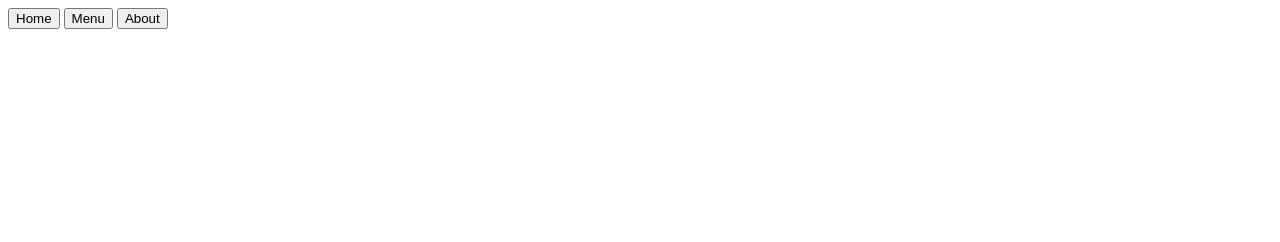
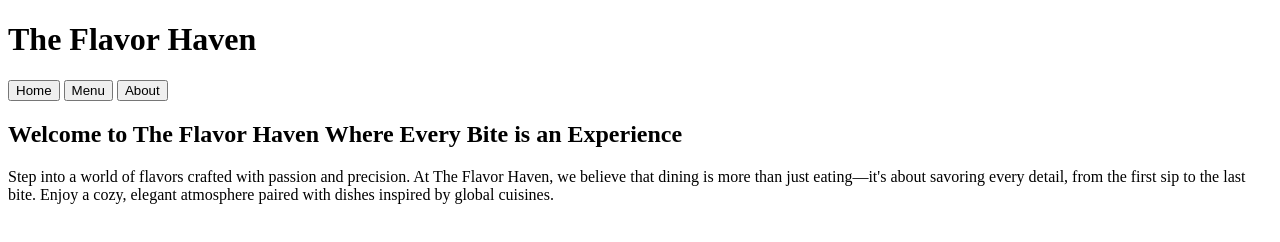
Before and after one commit to mhmkhizar/restaurant-page, a website built with webpack: page src/template.html in a window 1280 px wide. Built offline with nearby package versions, Linux system fonts and the light colour scheme.

Commit message:
feat: restructure template.html for improved layout and semantics

```diff
--- a/src/template.html
+++ b/src/template.html
@@ -6,13 +6,25 @@
     <title>Restaurant Page</title>
   </head>
   <body>
-    <header class="main-header">
-      <nav class="main-navigation">
+    <header class="header">
+      <h1 class="logo">The Flavor Haven</h1>
+      <nav class="navigation">
         <button class="button" type="button">Home</button>
         <button class="button" type="button">Menu</button>
         <button class="button" type="button">About</button>
       </nav>
     </header>
-    <div class="main-content" id="mainContent"></div>
+    <div class="content" id="content">
+      <h2 class="intro-heading">
+        <span>Welcome to The Flavor Haven</span>
+        <span>Where Every Bite is an Experience</span>
+      </h2>
+      <p class="intro-text">
+        Step into a world of flavors crafted with passion and precision. At The
+        Flavor Haven, we believe that dining is more than just eating—it's about
+        savoring every detail, from the first sip to the last bite. Enjoy a
+        cozy, elegant atmosphere paired with dishes inspired by global cuisines.
+      </p>
+    </div>
   </body>
 </html>
```
